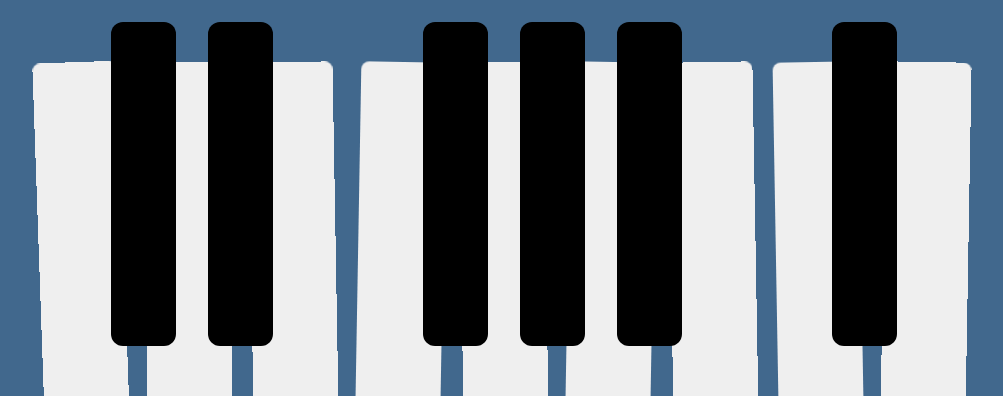
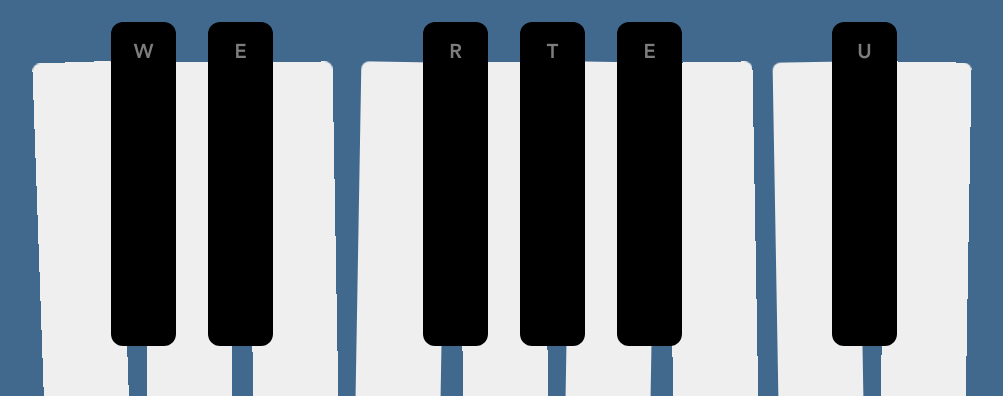
Before and after one commit to yaman-dotcom/piano_project, a React (Vite) app in the folder piano_project/: page / in a window 1280 px wide. Shown: the top 396 px of the page, without its empty margins (136-1139 px from the left). Built offline with nearby package versions, Linux system fonts and the light colour scheme.

Commit message:
added letteers to black keys

```diff
--- a/piano_project/src/home page/hero section.css
+++ b/piano_project/src/home page/hero section.css
@@ -44,6 +44,16 @@
     width: 100%;
     z-index: 3;
 }
+.blk-letter{
+    /* background: linear-gradient(0deg,white,rgba(255, 255, 255, 0.412));
+    -webkit-background-clip: text;
+    -webkit-text-fill-color: transparent; */
+    color: rgba(255, 255, 255, 0.492);
+    height: fit-content ;
+    line-height: 1;
+    font-size:20px ;
+    font-family: 'jannat';
+}
 .hs-three-black-keys-container{
     display: flex;
     gap: 32px;
@@ -51,6 +61,8 @@
 
 }
 .black-key{
+    display: flex;
+    justify-content: center;
     background-color: black;
     height: 324px;
     width: 65px;
--- a/piano_project/src/home page/hero section.jsx
+++ b/piano_project/src/home page/hero section.jsx
@@ -241,26 +241,26 @@ function HeroSection (){
                     <div className='hs-black-keys-container'>
                     <div className='hs-three-black-keys-container'>
                             <button className='black-key'>
-
+                                <p className='blk-letter'>W</p>
                             </button>
                             <button className='black-key'>
-
+                                <p className='blk-letter'>E</p>
                             </button>
                         </div>
                         <div className='hs-three-black-keys-container'>
                             <button className='black-key'>
-
+                                <p className='blk-letter'>R</p>
                             </button>
                             <button className='black-key'>
-
+                                <p className='blk-letter'>T</p>
                             </button>
                             <button className='black-key'>
-
+                                <p className='blk-letter'>E</p>
                             </button>
                         </div>
                         <div className='hs-three-black-keys-container'>
                             <button className='black-key'>
-
+                                <p className='blk-letter'>U</p>
                             </button>
 
                         </div>
```
